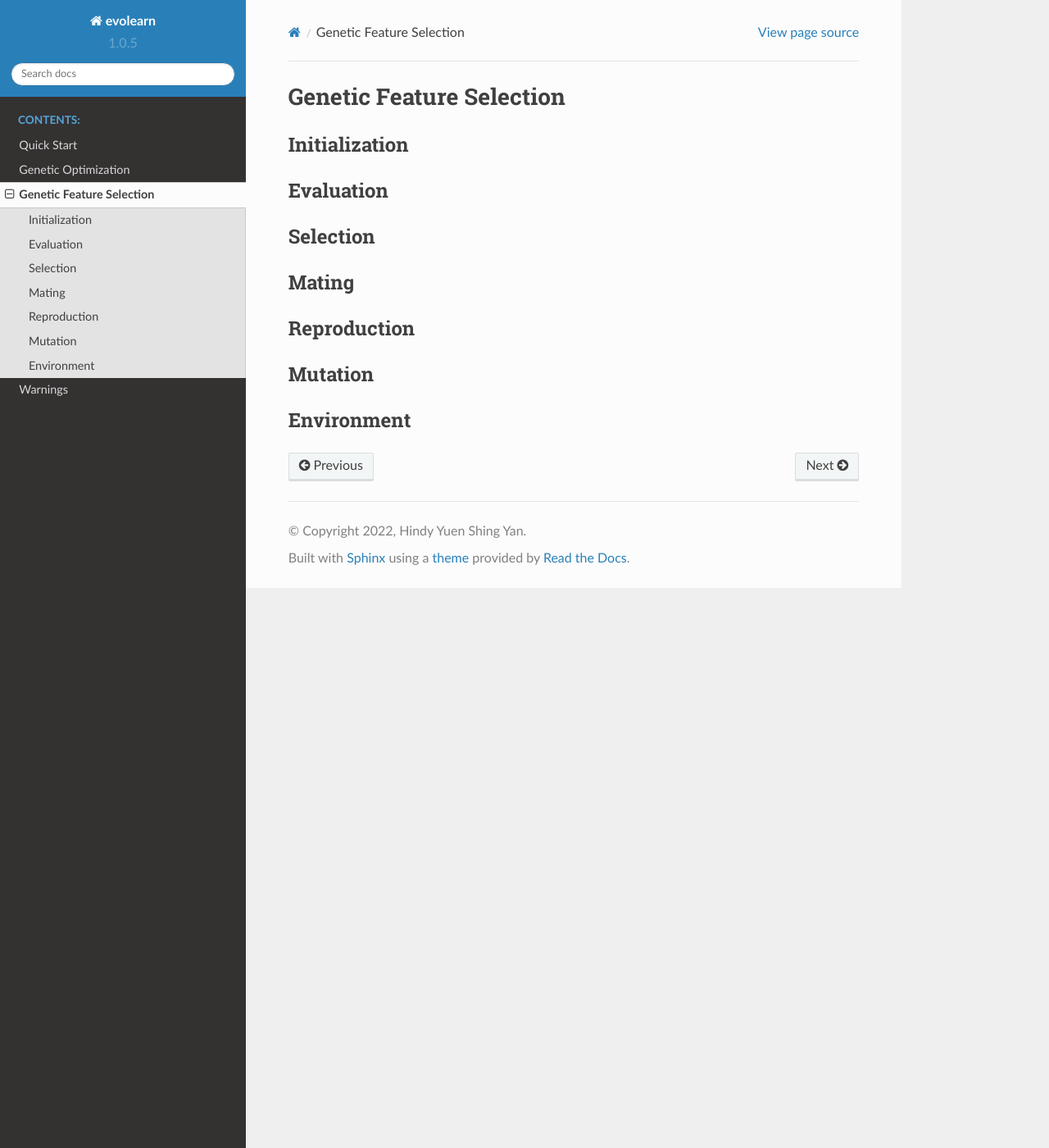
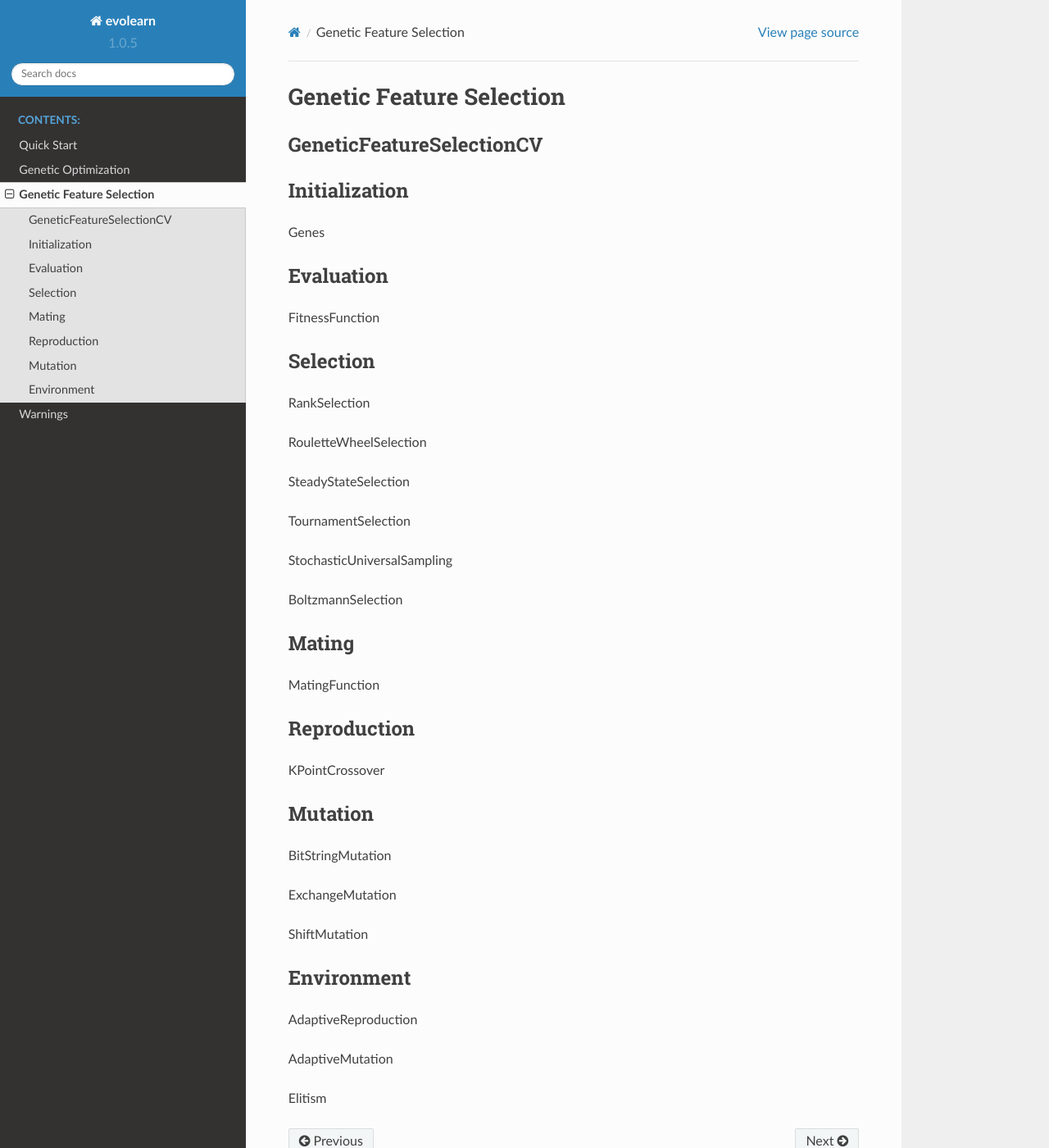
Before and after one commit to HindyDS/evolearn, a Sphinx documentation site: the page built from docs/source/Feature-Selection.rst, in a window 1280 px wide and 1400 px high. Shown: the whole window at 82% size. Built offline with Sphinx 7.4.7 and the Read the Docs theme 2.0.0, drawn with Linux system fonts in a browser that asks for light colours.

Commit message:
Update Feature-Selection.rst

```diff
--- a/docs/source/Feature-Selection.rst
+++ b/docs/source/Feature-Selection.rst
@@ -5,23 +5,68 @@
 Genetic Feature Selection
 =========================
 
+GeneticFeatureSelectionCV
+------------------------
+
 Initialization
 ---------------
+Genes
+
 
 Evaluation
 ----------
+FitnessFunction
+
 
 Selection
 ---------
+RankSelection
+
+
+RouletteWheelSelection
+
+
+SteadyStateSelection
+
+
+TournamentSelection
+
+
+StochasticUniversalSampling
+
+
+BoltzmannSelection
+
 
 Mating
 ------
+MatingFunction
+
+
 
 Reproduction
 ------------
+KPointCrossover
+
+
 
 Mutation
 --------
+BitStringMutation
+
+
+ExchangeMutation
+
+
+ShiftMutation
+
 
 Environment
 -----------
+AdaptiveReproduction
+
+
+AdaptiveMutation
+
+
+Elitism
```
